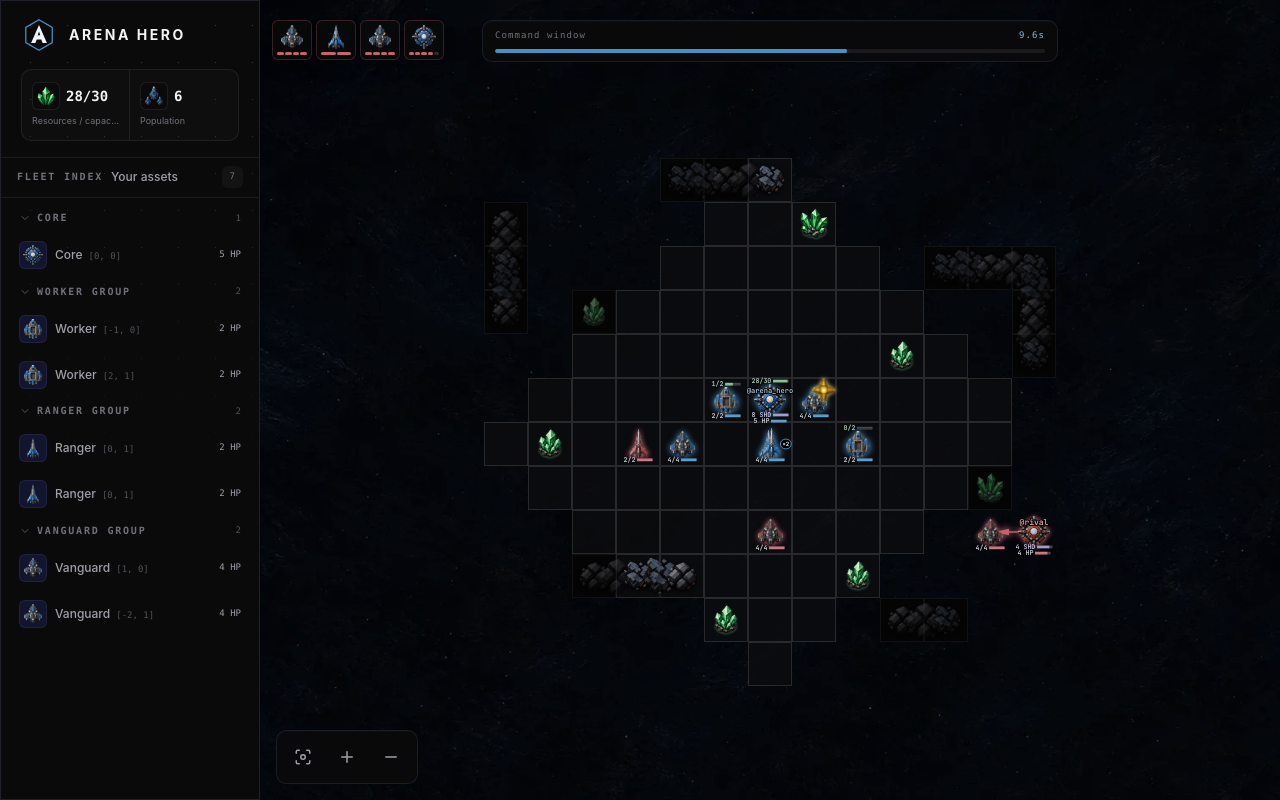
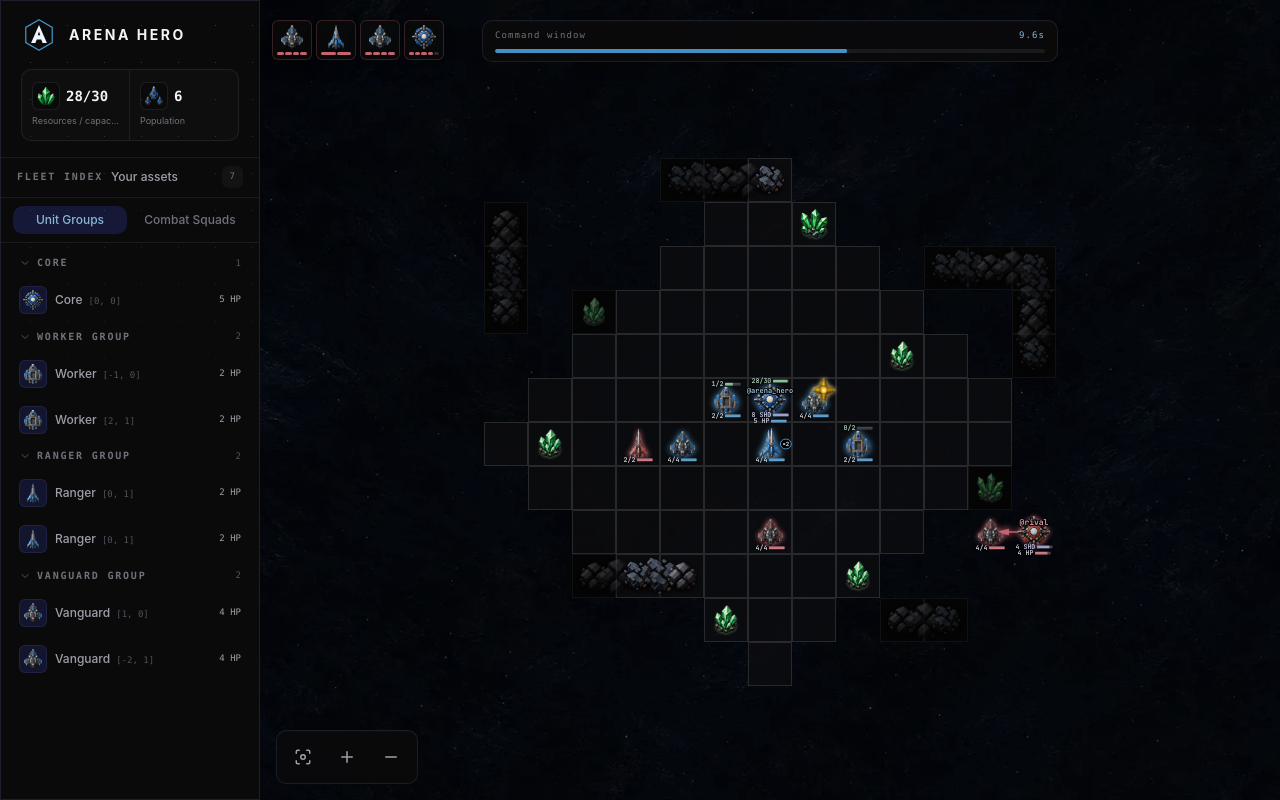
Before and after one commit to AmakiSora/ArenaHeroGameHub, a React (Vite) app in the folder web/: page /arena/demo in a window 1280 px wide. Built offline with nearby package versions, Linux system fonts and the light colour scheme.

Commit message:
feat(web): 实时页面左侧栏加兵种组/战斗分队 tab 切换，分队数据来自 /api/teams

```diff
--- a/web/src/components/game/AssetList.tsx
+++ b/web/src/components/game/AssetList.tsx
@@ -2,6 +2,7 @@ import { ChevronDown } from 'lucide-react'
 import { useMemo, useState } from 'react'
 import { useTranslation } from 'react-i18next'
 import type { PlayerState, UnitType, WorldObject } from '../../lib/types'
+import { TEAM_KEYS, teamOfName, type TeamKey, type TeamRoster } from '../../lib/teamRoster'
 import { unitDashboardName, type UnitNameMap } from '../../lib/unitNames'
 import { Logo } from '../Logo'
 import { GameStats } from './GameStats'
@@ -17,11 +18,39 @@ function groupKeyOf(object: WorldObject): UnitGroupKey {
   return type === 'RANGER' ? 'RANGER' : type === 'VANGUARD' ? 'VANGUARD' : 'WORKER'
 }
 
-export function AssetList({ state, objects, selectedId, onSelect, unitNames = {} }: { state: PlayerState; objects: WorldObject[]; selectedId: string | null; onSelect: (object: WorldObject) => void; unitNames?: UnitNameMap }) {
+// Two sidebar views behind one tab switch: unit-type groups (工人/游侠/先锋)
+// and tactic combat squads (守家/进攻/风筝...). The choice survives reloads.
+const FLEET_VIEW_KEY = 'arena-hero.asset-list-view'
+type FleetView = 'groups' | 'teams'
+const FLEET_VIEWS: FleetView[] = ['groups', 'teams']
+// The three primary squads always render (even empty); guerrilla / standby
+// only appear while they hold members to keep the list uncluttered.
+const ALWAYS_SHOWN_SQUADS: TeamKey[] = ['home', 'attack', 'kite']
+
+function readFleetView(): FleetView {
+  return localStorage.getItem(FLEET_VIEW_KEY) === 'teams' ? 'teams' : 'groups'
+}
+
+export function AssetList({ state, objects, selectedId, onSelect, unitNames = {}, teamRoster = {} }: { state: PlayerState; objects: WorldObject[]; selectedId: string | null; onSelect: (object: WorldObject) => void; unitNames?: UnitNameMap; teamRoster?: TeamRoster }) {
   const { t } = useTranslation(); const controlled = useMemo(() => objects.filter((object) => object.controlled), [objects])
   const groups = useMemo(() => UNIT_GROUP_KEYS.map((key) => ({ key, members: controlled.filter((object) => groupKeyOf(object) === key) })), [controlled])
-  const [collapsedGroups, setCollapsedGroups] = useState<Partial<Record<UnitGroupKey, boolean>>>({})
-  const toggleGroup = (key: UnitGroupKey) => setCollapsedGroups((current) => ({ ...current, [key]: !current[key] }))
+  // Squad view: only combat units have a team assignment. Membership is
+  // looked up by the dashboard display name (V1/R2...) shared with the
+  // tactic; unnamed or freshly spawned units land in the standby pool.
+  const squadGroups = useMemo(() => {
+    const combat = controlled.filter((object) => object.kind === 'UNIT' && (object.unit_type === 'RANGER' || object.unit_type === 'VANGUARD'))
+    return TEAM_KEYS.map((key) => ({ key, members: combat.filter((object) => teamOfName(unitDashboardName(object, unitNames), teamRoster) === key) }))
+      .filter(({ key, members }) => ALWAYS_SHOWN_SQUADS.includes(key) || members.length > 0)
+  }, [controlled, teamRoster, unitNames])
+  const [view, setView] = useState<FleetView>(readFleetView)
+  const [collapsedSections, setCollapsedSections] = useState<Partial<Record<string, boolean>>>({})
+  const toggleSection = (key: string) => setCollapsedSections((current) => ({ ...current, [key]: !current[key] }))
+  const switchView = (next: FleetView) => { setView(next); localStorage.setItem(FLEET_VIEW_KEY, next) }
+  const sections = view === 'teams' ? squadGroups : groups
+  const sectionLabel = (key: string) => view === 'teams' ? t(`game.squads.${key}`) : t(`game.unitGroups.${key}`)
+  const unitRow = (object: WorldObject) => { const artType = object.kind === 'CORE' ? 'CORE' : object.unit_type ?? 'WORKER'; const name = object.kind === 'CORE' ? t('game.units.CORE') : unitDashboardName(object, unitNames) ?? t(`game.units.${object.unit_type}`); return <button key={object.id} onClick={() => onSelect(object)} style={{ contentVisibility: 'auto', containIntrinsicSize: '44px' }} className={`focus-ring mb-0.5 flex min-h-11 w-full items-center gap-2 rounded-gold px-2.5 text-left transition-colors ${selectedId === object.id ? 'bg-indigo-deep/55 text-blue-soft' : 'text-zinc-400 hover:bg-white/[.04] hover:text-zinc-100'}`}>
+        <span className="grid size-7 shrink-0 place-items-center rounded-gold-sm border border-violet-cosmic/15 bg-indigo-deep/45"><UnitArtIcon type={artType} className="size-5" /></span><span className="flex min-w-0 flex-1 items-baseline gap-1.5"><span className="truncate text-xs font-medium">{name}</span><span className="shrink-0 font-mono text-[9px] text-zinc-600">[{object.position?.join(', ') ?? '—'}]</span></span><span className="shrink-0 font-mono text-[9px]">{object.hp} HP</span>
+      </button> }
   return <aside className="panel-strong hidden h-full min-h-0 flex-col border-y-0 border-l-0 lg:flex">
     <div className="border-b border-white/[.07]">
       <div className="px-5 py-4"><Logo /><GameStats state={state} className="mt-4" /></div>
@@ -33,17 +62,18 @@ export function AssetList({ state, objects, selectedId, onSelect, unitNames = {}
         </h2>
         <span className="rounded-gold-sm bg-white/[.04] px-2 py-1 font-mono text-[9px] text-zinc-500">{controlled.length}</span>
       </div>
+      <div role="tablist" aria-label={t('game.fleetTabs.label')} className="flex gap-1.5 border-t border-white/[.07] px-3 py-2">
+        {FLEET_VIEWS.map((key) => <button key={key} type="button" role="tab" aria-selected={view === key} onClick={() => switchView(key)} className={`focus-ring flex-1 rounded-gold px-2 py-1.5 text-xs font-medium transition-colors ${view === key ? 'bg-indigo-deep/55 text-blue-soft' : 'text-zinc-500 hover:bg-white/[.04] hover:text-zinc-200'}`}>{t(`game.fleetTabs.${key}`)}</button>)}
+      </div>
     </div>
     <div className="min-h-0 flex-1 overflow-y-auto p-2">
-      {groups.map(({ key, members }) => members.length === 0 ? null : <section key={key} aria-label={t(`game.unitGroups.${key}`)}>
-        <button type="button" onClick={() => toggleGroup(key)} aria-expanded={!collapsedGroups[key]} className="focus-ring mb-0.5 flex w-full items-center justify-between rounded-gold px-2.5 py-1.5 text-left transition-colors hover:bg-white/[.04]">
-          <span className="flex min-w-0 items-center gap-1.5"><ChevronDown aria-hidden="true" size={12} className={`shrink-0 text-zinc-600 transition-transform ${collapsedGroups[key] ? '-rotate-90' : ''}`} /><span className="eyebrow truncate">{t(`game.unitGroups.${key}`)}</span></span>
+      {sections.map(({ key, members }) => { const alwaysShown = view === 'teams' && ALWAYS_SHOWN_SQUADS.includes(key as TeamKey); return members.length === 0 && !alwaysShown ? null : <section key={key} aria-label={sectionLabel(key)}>
+        <button type="button" onClick={() => toggleSection(key)} aria-expanded={!collapsedSections[key]} className="focus-ring mb-0.5 flex w-full items-center justify-between rounded-gold px-2.5 py-1.5 text-left transition-colors hover:bg-white/[.04]">
+          <span className="flex min-w-0 items-center gap-1.5"><ChevronDown aria-hidden="true" size={12} className={`shrink-0 text-zinc-600 transition-transform ${collapsedSections[key] ? '-rotate-90' : ''}`} /><span className="eyebrow truncate">{sectionLabel(key)}</span></span>
           <span className="shrink-0 font-mono text-[9px] text-zinc-600">{members.length}</span>
         </button>
-        {!collapsedGroups[key] && members.map((object) => { const artType = object.kind === 'CORE' ? 'CORE' : object.unit_type ?? 'WORKER'; const name = object.kind === 'CORE' ? t('game.units.CORE') : unitDashboardName(object, unitNames) ?? t(`game.units.${object.unit_type}`); return <button key={object.id} onClick={() => onSelect(object)} style={{ contentVisibility: 'auto', containIntrinsicSize: '44px' }} className={`focus-ring mb-0.5 flex min-h-11 w-full items-center gap-2 rounded-gold px-2.5 text-left transition-colors ${selectedId === object.id ? 'bg-indigo-deep/55 text-blue-soft' : 'text-zinc-400 hover:bg-white/[.04] hover:text-zinc-100'}`}>
-        <span className="grid size-7 shrink-0 place-items-center rounded-gold-sm border border-violet-cosmic/15 bg-indigo-deep/45"><UnitArtIcon type={artType} className="size-5" /></span><span className="flex min-w-0 flex-1 items-baseline gap-1.5"><span className="truncate text-xs font-medium">{name}</span><span className="shrink-0 font-mono text-[9px] text-zinc-600">[{object.position?.join(', ') ?? '—'}]</span></span><span className="shrink-0 font-mono text-[9px]">{object.hp} HP</span>
-      </button> })}
-      </section>)}
+        {!collapsedSections[key] && (members.length > 0 ? members.map(unitRow) : <p className="px-2.5 py-1.5 text-[10px] text-zinc-600">—</p>)}
+      </section> })}
     </div>
   </aside>
 }
--- /dev/null
+++ b/web/src/hooks/useUnitTeams.ts
@@ -0,0 +1,16 @@
+import { useEffect, useState } from 'react'
+import { loadTeamRoster, type TeamRoster } from '../lib/teamRoster'
+
+// Combat-squad rosters (守家/进攻/风筝/游击) come from the tactic dashboard's
+// /api/teams endpoint; refresh on every new Tick so roster edits and fresh
+// spawns show up in the arena sidebar without a manual reload.
+export function useUnitTeams(tick: number | null, enabled = true) {
+  const [roster, setRoster] = useState<TeamRoster>({})
+  useEffect(() => {
+    if (!enabled) return
+    let cancelled = false
+    void loadTeamRoster().then((next) => { if (!cancelled) setRoster(next) })
+    return () => { cancelled = true }
+  }, [tick, enabled])
+  return roster
+}
--- a/web/src/lib/i18n.ts
+++ b/web/src/lib/i18n.ts
@@ -80,6 +80,8 @@ const resources = {
       directions: { UP: 'Up', DOWN: 'Down', LEFT: 'Left', RIGHT: 'Right' },
       units: { WORKER: 'Worker', VANGUARD: 'Vanguard', RANGER: 'Ranger', CORE: 'Core' },
       unitGroups: { CORE: 'Core', WORKER: 'Worker Group', RANGER: 'Ranger Group', VANGUARD: 'Vanguard Group' },
+      fleetTabs: { label: 'Fleet view', groups: 'Unit Groups', teams: 'Combat Squads' },
+      squads: { home: 'Home Squad', attack: 'Attack Squad', kite: 'Kite Squad', guerrilla: 'Guerrilla Squad', unassigned: 'Standby Pool' },
       enemySightings: 'Visible enemies', jumpToEnemy: 'Jump to this enemy',
     },
     tutorial: {
@@ -191,6 +193,8 @@ const resources = {
       directions: { UP: '向上', DOWN: '向下', LEFT: '向左', RIGHT: '向右' },
       units: { WORKER: '工人', VANGUARD: '先锋', RANGER: '游侠', CORE: 'Core' },
       unitGroups: { CORE: 'Core', WORKER: '工人组', RANGER: '游侠组', VANGUARD: '先锋组' },
+      fleetTabs: { label: '编队视图', groups: '兵种组', teams: '战斗分队' },
+      squads: { home: '守家队', attack: '进攻队', kite: '风筝队', guerrilla: '游击队', unassigned: '待命池' },
       enemySightings: '可见敌人', jumpToEnemy: '跳转到该敌人位置',
     },
     tutorial: {
--- /dev/null
+++ b/web/src/lib/teamRoster.ts
@@ -0,0 +1,38 @@
+// Combat-squad membership served by the tactic dashboard (/api/teams). The
+// arena sidebar uses it to show the same 守家/进攻/风筝 squads the dashboard
+// manages, keyed by the dashboard display names (V1/R2...).
+export type TeamKey = 'home' | 'attack' | 'kite' | 'guerrilla' | 'unassigned'
+
+export type TeamRoster = Record<string, TeamKey>
+
+// Squad display order in the sidebar: the three primary squads first, then
+// guerrilla / unassigned only when they hold members (rendering decides).
+export const TEAM_KEYS: TeamKey[] = ['home', 'attack', 'kite', 'guerrilla', 'unassigned']
+
+export async function loadTeamRoster(): Promise<TeamRoster> {
+  try {
+    const response = await fetch('/api/teams', { credentials: 'same-origin' })
+    if (!response.ok) return {}
+    const data = await response.json() as { ok?: boolean; combat_units?: unknown }
+    if (!data || data.ok !== true || !Array.isArray(data.combat_units)) return {}
+    const roster: TeamRoster = {}
+    for (const unit of data.combat_units as Array<Record<string, unknown>>) {
+      const name = typeof unit.name === 'string' ? unit.name : ''
+      const team = typeof unit.team === 'string' ? unit.team : ''
+      if (!name) continue
+      roster[name] = (TEAM_KEYS as string[]).includes(team) ? (team as TeamKey) : 'unassigned'
+    }
+    return roster
+  } catch {
+    // Outside the deployed dashboard (dev server / demo) the endpoint does
+    // not exist — the squads tab simply stays empty.
+    return {}
+  }
+}
+
+// Dashboard display name -> squad key, with unknown units landing in the
+// unassigned pool so no live combat unit ever disappears from the view.
+export function teamOfName(name: string | undefined, roster: TeamRoster): TeamKey {
+  if (!name) return 'unassigned'
+  return roster[name] ?? 'unassigned'
+}
--- a/web/src/pages/ArenaPage.tsx
+++ b/web/src/pages/ArenaPage.tsx
@@ -12,6 +12,7 @@ import { WorldCanvas } from '../components/game/WorldCanvas'
 import { UnitActionDialog, type MapAnchor } from '../components/game/UnitActionDialog'
 import { useGameStream } from '../hooks/useGameStream'
 import { useUnitNames } from '../hooks/useUnitNames'
+import { useUnitTeams } from '../hooks/useUnitTeams'
 import { useAuth } from '../context/AuthContext'
 import { plannedShotMarkers, plannedSweepMarkers, rangerAttackOptions, vanguardAttackOptions } from '../lib/combatPreview'
 import { directionTo, moveTargets, plannedMoveArrows } from '../lib/movementPreview'
@@ -28,6 +29,9 @@ export function ArenaPage({ demo = false }: { demo?: boolean }) {
   // Tactic-dashboard display names (W1/V2/R3) so the arena page labels units
   // exactly like the dashboard; the demo has no dashboard backend behind it.
   const unitNames = useUnitNames(game.tick, !demo)
+  // Combat-squad membership (守家/进攻/风筝...) from the tactic dashboard so
+  // the sidebar's squads tab mirrors the dashboard's team board.
+  const teamRoster = useUnitTeams(game.tick, !demo)
   const submitGamePlan = game.submit
   const movementStorageKey = `arena-hero.movement-goals.${demo ? 'demo' : user?.username ?? 'anonymous'}`
   const [selectedId, setSelectedId] = useState<string | null>(null); const [targetMode, setTargetMode] = useState<'SHOOT' | 'SWEEP' | null>(null); const [moveSelecting, setMoveSelecting] = useState(false)
@@ -171,7 +175,7 @@ export function ArenaPage({ demo = false }: { demo?: boolean }) {
   const describeError = (code: string) => `${getErrorMessage(code)} [${code}]`
   if (!game.state) return <div className="grid h-dvh place-items-center"><div className="text-center"><div className="mx-auto mb-4 size-2 animate-pulse rounded-full bg-cyan-signal shadow-[0_0_14px_rgba(69,145,197,.45)]" /><p className="font-mono text-xs tracking-[.2em] text-zinc-500">{t(`game.${game.phase}`)}</p>{game.error && <p role="alert" className="mt-3 text-xs text-coral-hostile">{describeError(game.error)}</p>}</div></div>
   return <div className="grid h-dvh min-h-[560px] grid-cols-1 overflow-hidden lg:grid-cols-[260px_1fr]">
-    <AssetList state={game.state} objects={game.state.objects} selectedId={selectedId} onSelect={selectFromAssetList} unitNames={unitNames} />
+    <AssetList state={game.state} objects={game.state.objects} selectedId={selectedId} onSelect={selectFromAssetList} unitNames={unitNames} teamRoster={teamRoster} />
     <section className="relative min-h-0 overflow-hidden">
       {!respawning && <GameHUD phase={game.phase} stateReceivedAt={game.stateReceivedAt} />}
       {!respawning && <EnemySightings state={game.state} onJump={jumpToEnemy} />}
```
Also changed, not shown: 1 other file (tests, documents, lock files or other folders).
